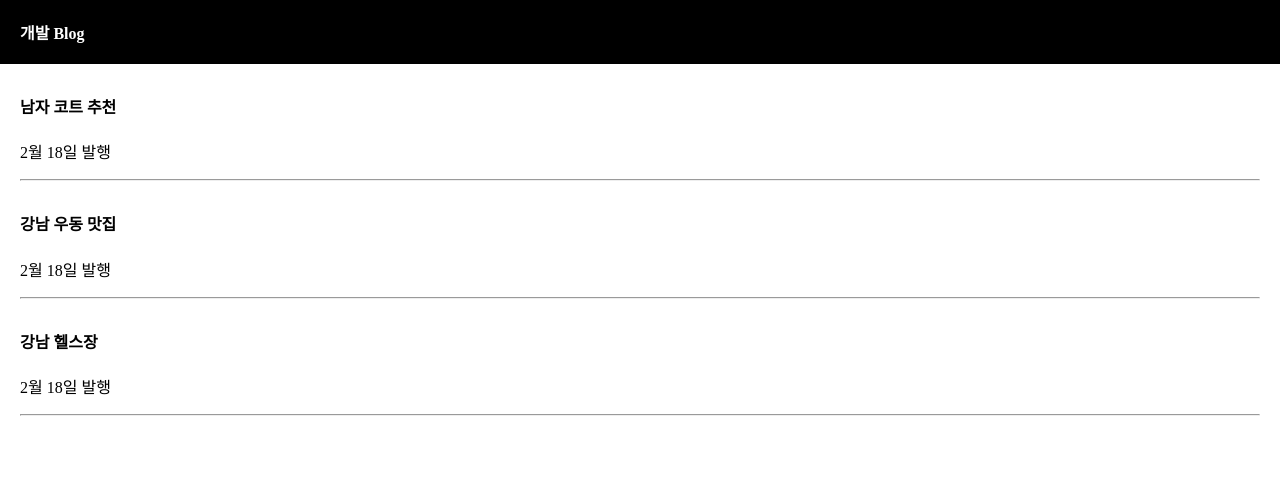
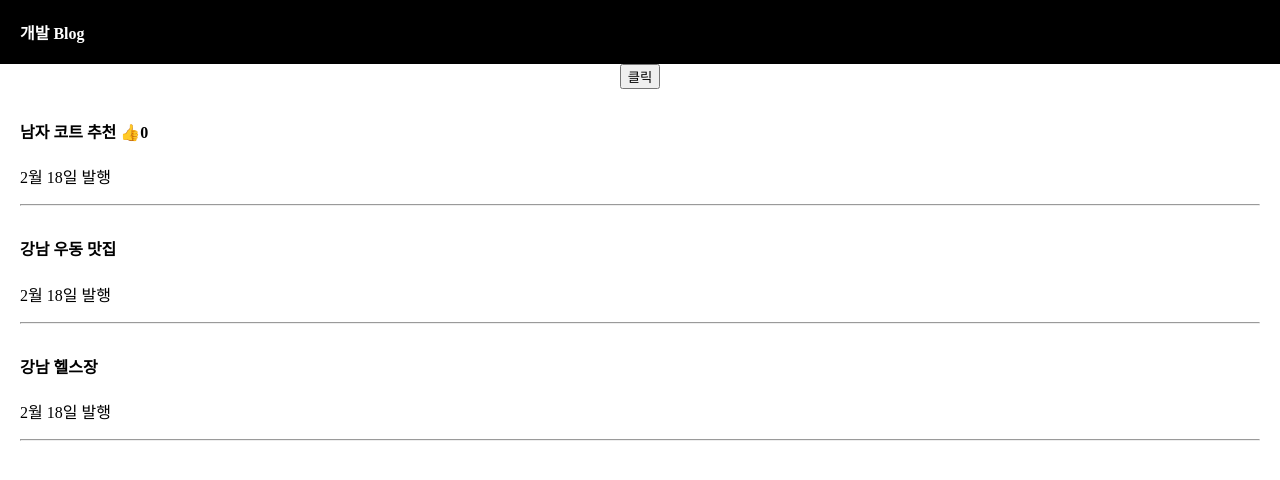
Before and after one commit to memories109/react-Bootstrap, a React (Create React App) app: page / in a window 1280 px wide. Shown: the top 480 px of the page. Built offline with nearby package versions, Linux system fonts and the light colour scheme.

Commit message:
useState complete

```diff
--- a/src/App.js
+++ b/src/App.js
@@ -1,18 +1,27 @@
+/* eslint-disable */
 import React, { useState } from 'react';
 import logo from './logo.svg';
 import './App.css';
 
+
 function App() {
 
   let [글제목 , 글제목변경] = useState(['남자 코트 추천','강남 우동 맛집','강남 헬스장']);
+  let posts = '강남 고기 맛집';
+
+  let [count, countChange] = useState(0);
+  function 함수 () {
+    글제목변경(['여자 코트 변경', '여자 코트 변경', '여자 코트 변경 ']);
+  }
 
   return (
     <div className="App">
       <div className="black-nav">
         <div>개발 Blog</div>
       </div>
+      <button onClick={함수}>클릭</button>
       <div className="list">
-      <h4> {글제목[0]}</h4>
+      <h4> {글제목[0]} <span onClick={()=>{ countChange(count+1) }}>👍</span>{count}</h4>
       <p>2월 18일 발행</p>
       <hr/>
       </div>
```
